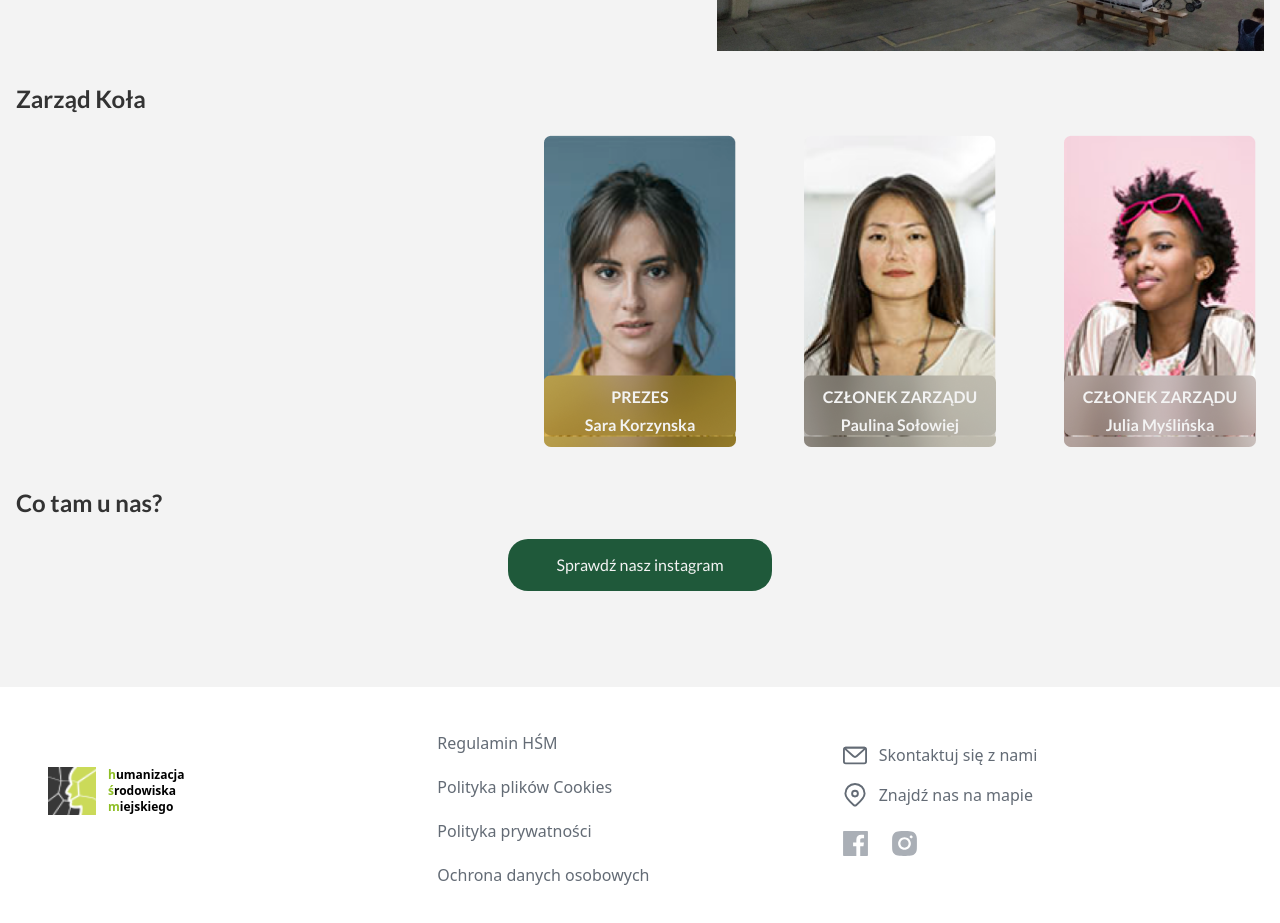
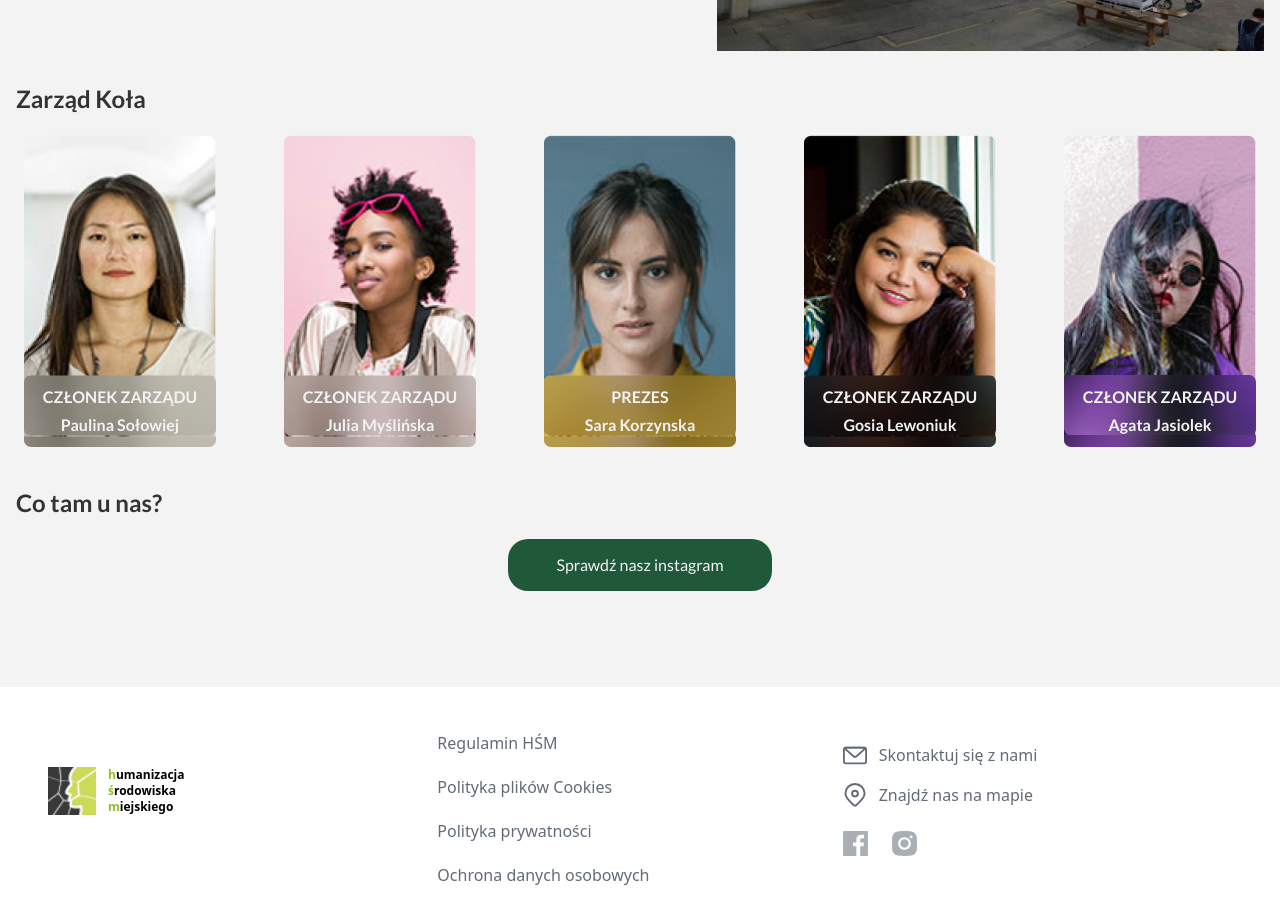
Before and after one commit to CodersCrew/hsm-website, a Next.js app: page /o-nas/AboutUs in a window 1280 px wide. Shown: the part 960-1883 px from the top of the page. Built offline with nearby package versions, Linux system fonts and the light colour scheme.

Commit message:
About us board members slider almost fixed. There is no infinite loop on the right side yet

```diff
--- a/src/constants/o-nas/board-team.constant.ts
+++ b/src/constants/o-nas/board-team.constant.ts
@@ -1,4 +1,13 @@
-export const boardTeamImagesData = [
+export type BoardTeamArray = {
+  id: number;
+  src: string;
+  alt: string;
+  title: string;
+  name: string;
+  background: string;
+}[];
+
+export const boardTeamImagesData: BoardTeamArray = [
   // {
   // TODO: Add better photos for the board team
   // TODO: If possible change the background prop
--- a/src/pages/o-nas/AboutUs.tsx
+++ b/src/pages/o-nas/AboutUs.tsx
@@ -8,11 +8,22 @@ import { MainSection, TopSection } from '@/components';
 import LinkButton from '@/components/LinkButton';
 import { useWindowSize } from '@/hooks/use-window-size';
 
-import { boardTeamImagesData } from '../../constants/o-nas';
+import { BoardTeamArray, boardTeamImagesData } from '../../constants/o-nas';
 import { aboutUsText as texts } from '../../texts/about-us';
+
+const putCEOInTheMiddleOfArray = (array: BoardTeamArray, slidesOnView: number): BoardTeamArray => {
+  const tempArray = array.slice();
+  const CEOIndex = array.findIndex((member) => member.title === 'Prezes');
+  tempArray.splice(CEOIndex, 1);
+  // eslint-disable-next-line @typescript-eslint/no-unused-expressions
+  slidesOnView === 5 ? tempArray.splice(2, 0, array[CEOIndex]) : tempArray.splice(0, 0, array[CEOIndex]);
+  return tempArray;
+};
 
 const AboutUsPage = () => {
   const { windowWidth } = useWindowSize();
+  const sliderBreakpointCondition = windowWidth && windowWidth > 768 ? 5 : 2;
+  const sortedArrayBoardTeamArray = putCEOInTheMiddleOfArray(boardTeamImagesData, sliderBreakpointCondition);
 
   return (
     <>
@@ -33,8 +44,13 @@ const AboutUsPage = () => {
         </div>
         <div className="my-5">
           <h2 className="text-neutral/100 my-5 px-4 text-2xl font-bold">{texts.boardTeamSection.header}</h2>
-          <Swiper slidesPerView={windowWidth && windowWidth > 768 ? 5 : 2} spaceBetween={20} centeredSlides>
-            {boardTeamImagesData.map((image) => (
+          <Swiper
+            slidesPerView={sliderBreakpointCondition}
+            spaceBetween={20}
+            loopedSlides={1}
+            loop={!!(boardTeamImagesData.length > sliderBreakpointCondition)}
+          >
+            {sortedArrayBoardTeamArray.map((image) => (
               <SwiperSlide key={image.id} zoom>
                 <div className="relative">
                   <Image src={image.src} width={192} height={312} alt={image.alt} />
```
